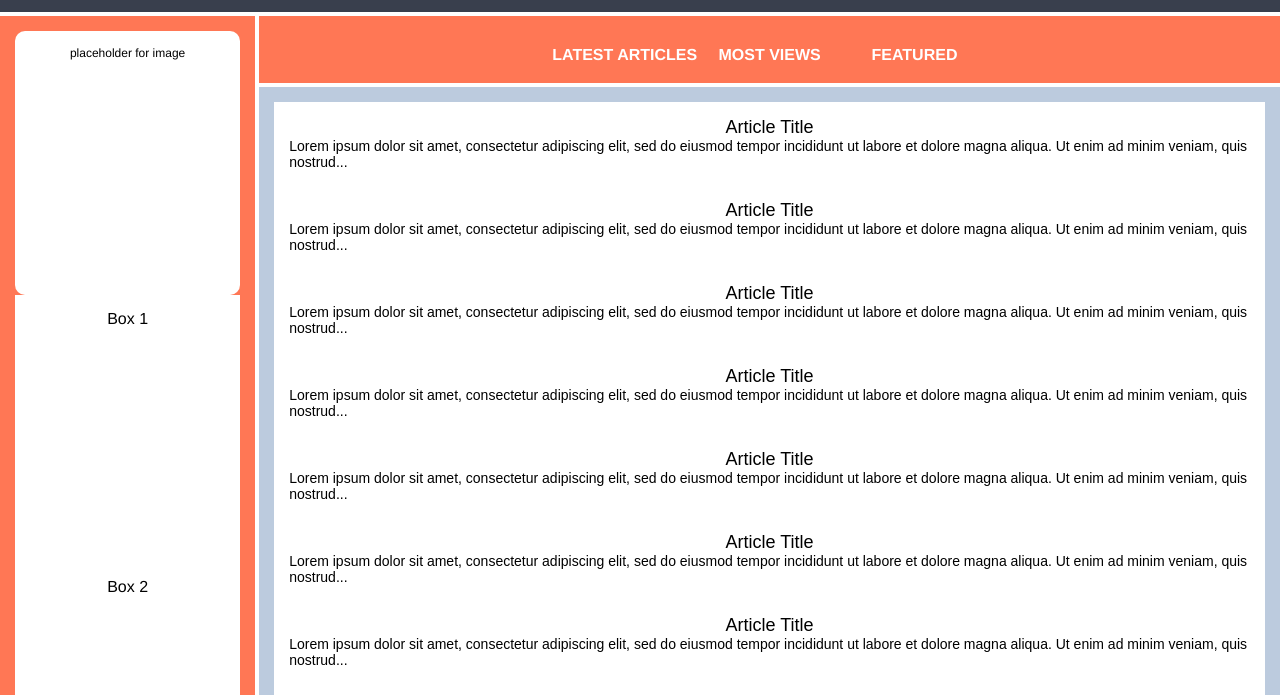
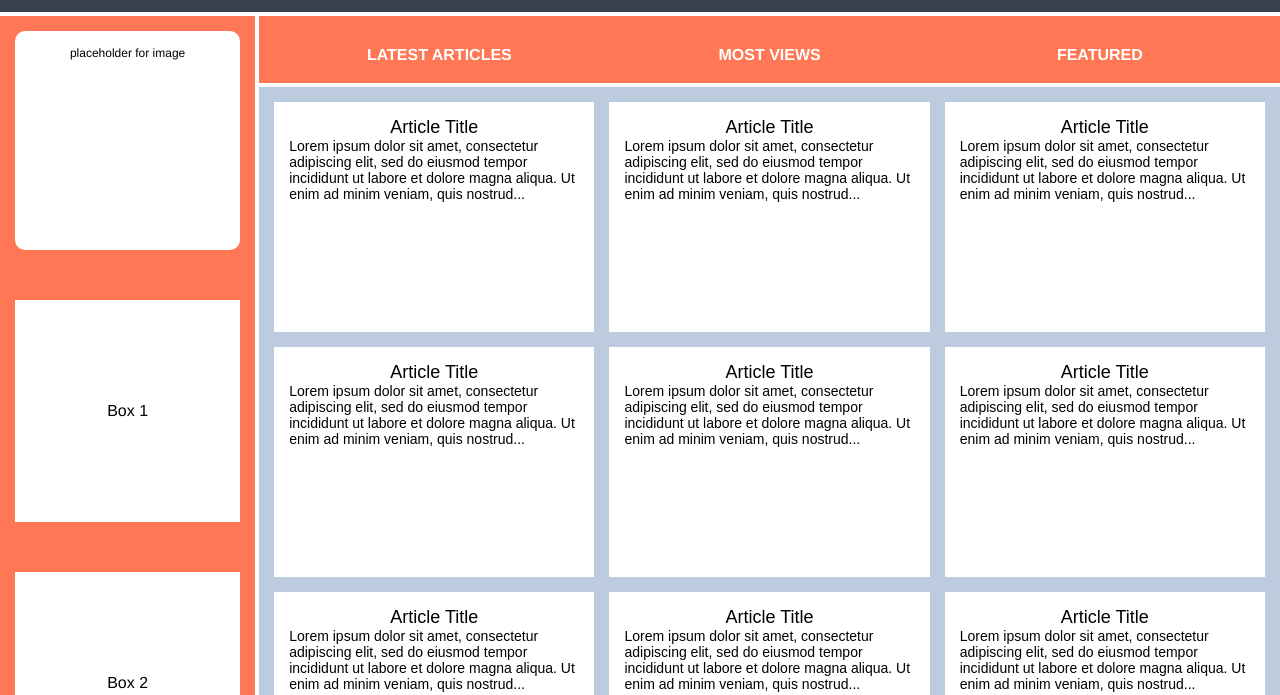
Before and after one commit to Ozioma45/Odins_Projects, a plain HTML site: page Css-exercises/grid/03-grid-layout-3/index.html in a window 1280 px wide. Shown: the part 70-765 px from the top of the page. Drawn offline with Linux system fonts and the light colour scheme.

Commit message:
completed the task

```diff
--- a/Css-exercises/grid/03-grid-layout-3/style.css
+++ b/Css-exercises/grid/03-grid-layout-3/style.css
@@ -53,7 +53,7 @@
   background-color: #FF7755;
   grid-area: sidebar;
   display: inline-grid;
-
+  gap: 50px;
 }
 
 .sidebar .photo {
@@ -70,6 +70,9 @@
   color: black;
   font-size: 16px;
   font-weight: normal;
+  display: inline-grid;
+  justify-content: center;
+  align-items: center;
 }
 
 .nav {
@@ -78,8 +81,10 @@
 }
 
 .nav ul{
+  width: 100%;
   display: inline-grid;
   grid-template-columns: 1fr 1fr 1fr;
+  font-size: 1.2rem;
 
 }
 
@@ -92,6 +97,10 @@
 .article {
   background-color: #bccbde;
   grid-area: article;
+  display: inline-grid;
+  grid-template-rows: repeat(2, 1fr);
+  grid-template-columns: repeat(auto-fit, minmax(250px, 1fr));
+  gap: 15px;
 }
 
 .article p {
@@ -105,6 +114,7 @@
   background-color: #FFFFFF;
   color: black;
   text-align: center;
+  height: 200px;
 }
 
 .card p {
```
